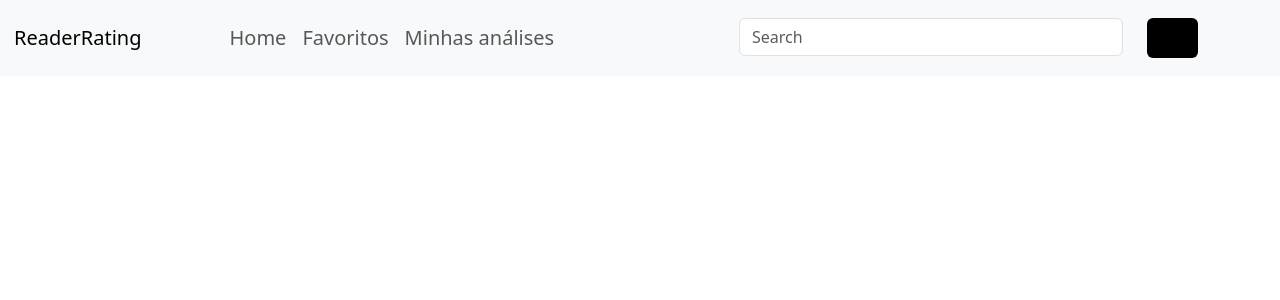
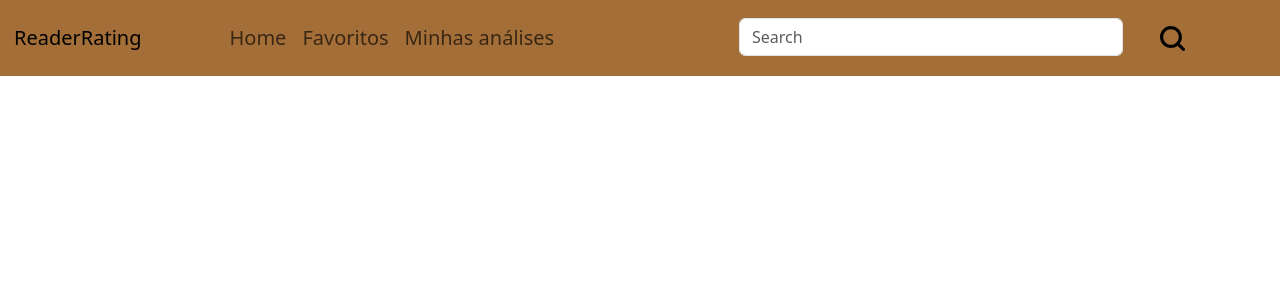
Before and after one commit to joelnune/reader-rating-FrontEnd, a React (Create React App) app: page / in a window 1280 px wide. Shown: the top 300 px of the page. Built offline with nearby package versions, Linux system fonts and the light colour scheme.

Commit message:
change navbar color

```diff
--- a/src/Components/navbar.css
+++ b/src/Components/navbar.css
@@ -19,9 +19,17 @@
     position: relative;
     right: 10.5vw;
 }
+.navbar{
+    background-color: #a36e38;
+}
+
+.me-auto a{
+   font-weight: 500;
+}
+
 .btn-primary {
     --bs-btn-color: #fff;
-    --bs-btn-bg: rgb(0, 0, 0);
+    --bs-btn-bg: rgba(0, 0, 0, 0);
     --bs-btn-border-color: transparent;
     --bs-btn-hover-color: #fff;
     --bs-btn-hover-bg: transparent;
--- a/src/Components/navbar.js
+++ b/src/Components/navbar.js
@@ -11,6 +11,7 @@ import './navbar.css'
 import Search from '../img/search.svg'
 import Logo from '../img/book-logo.png'
 import { useState } from 'react';
+
 function ColorSchemesExample() {
   const [book, setBook] = useState('');
 
@@ -24,7 +25,7 @@ function ColorSchemesExample() {
 }
   return (
     <>
-      <Navbar bg="light" data-bs-theme="light">
+      <Navbar>
         <Container>
             <img src={Logo} className='logo'/>
           <Navbar.Brand href="#home">ReaderRating</Navbar.Brand>
```
